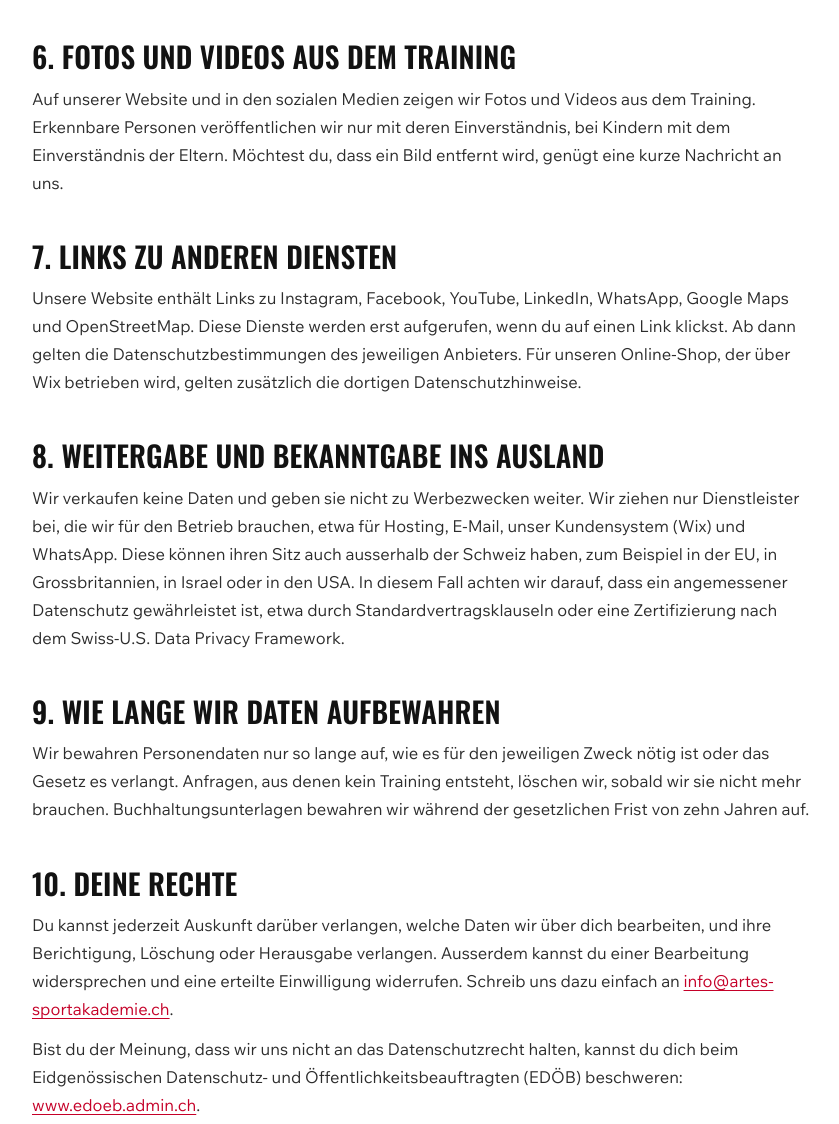
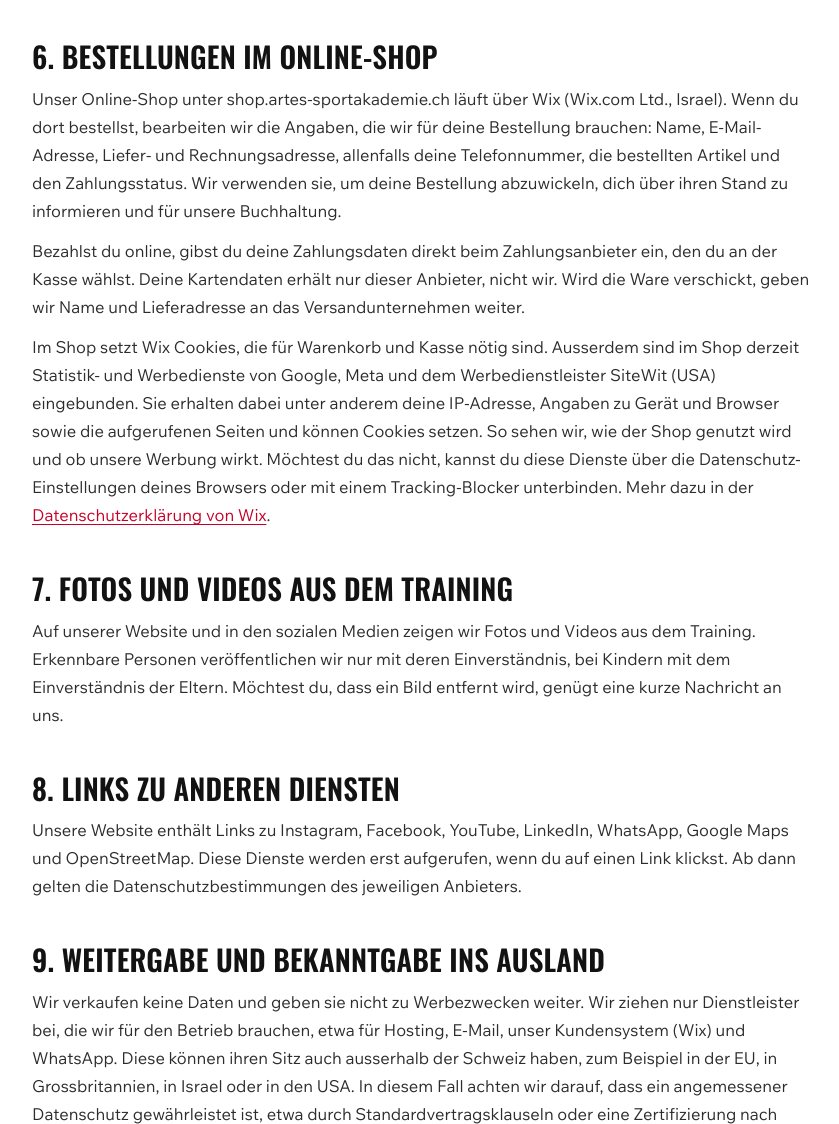
Before and after one commit to ayhanicoez-sys/artes-vorschau, a plain HTML site: page datenschutz.html in a window 1280 px wide. Shown: the part 2060-3184 px from the top of the page, without its empty margins (218-1057 px from the left). Drawn offline with Linux system fonts and the light colour scheme.

Commit message:
Datenschutz: neuer Abschnitt 6 «Bestellungen im Online-Shop», Nummern 7–13

```diff
--- a/datenschutz.html
+++ b/datenschutz.html
@@ -112,26 +112,31 @@
         <h2>5. Training und Mitgliedschaft</h2>
         <p>Wenn du bei uns trainierst oder Mitglied wirst, bearbeiten wir die dafür nötigen Angaben, zum Beispiel Name und Kontaktdaten, bei Kindern auch die Kontaktdaten der Eltern. Wir brauchen sie, um das Training zu organisieren, die Mitgliedschaft zu verwalten und abzurechnen.</p>
 
-        <h2>6. Fotos und Videos aus dem Training</h2>
+        <h2>6. Bestellungen im Online-Shop</h2>
+        <p>Unser Online-Shop unter shop.artes-sportakademie.ch läuft über Wix (Wix.com Ltd., Israel). Wenn du dort bestellst, bearbeiten wir die Angaben, die wir für deine Bestellung brauchen: Name, E-Mail-Adresse, Liefer- und Rechnungsadresse, allenfalls deine Telefonnummer, die bestellten Artikel und den Zahlungsstatus. Wir verwenden sie, um deine Bestellung abzuwickeln, dich über ihren Stand zu informieren und für unsere Buchhaltung.</p>
+        <p>Bezahlst du online, gibst du deine Zahlungsdaten direkt beim Zahlungsanbieter ein, den du an der Kasse wählst. Deine Kartendaten erhält nur dieser Anbieter, nicht wir. Wird die Ware verschickt, geben wir Name und Lieferadresse an das Versandunternehmen weiter.</p>
+        <p>Im Shop setzt Wix Cookies, die für Warenkorb und Kasse nötig sind. Ausserdem sind im Shop derzeit Statistik- und Werbedienste von Google, Meta und dem Werbedienstleister SiteWit (USA) eingebunden. Sie erhalten dabei unter anderem deine IP-Adresse, Angaben zu Gerät und Browser sowie die aufgerufenen Seiten und können Cookies setzen. So sehen wir, wie der Shop genutzt wird und ob unsere Werbung wirkt. Möchtest du das nicht, kannst du diese Dienste über die Datenschutz-Einstellungen deines Browsers oder mit einem Tracking-Blocker unterbinden. Mehr dazu in der <a href="https://de.wix.com/about/privacy" target="_blank" rel="noopener">Datenschutzerklärung von Wix</a>.</p>
+
+        <h2>7. Fotos und Videos aus dem Training</h2>
         <p>Auf unserer Website und in den sozialen Medien zeigen wir Fotos und Videos aus dem Training. Erkennbare Personen veröffentlichen wir nur mit deren Einverständnis, bei Kindern mit dem Einverständnis der Eltern. Möchtest du, dass ein Bild entfernt wird, genügt eine kurze Nachricht an uns.</p>
 
-        <h2>7. Links zu anderen Diensten</h2>
-        <p>Unsere Website enthält Links zu Instagram, Facebook, YouTube, LinkedIn, WhatsApp, Google Maps und OpenStreetMap. Diese Dienste werden erst aufgerufen, wenn du auf einen Link klickst. Ab dann gelten die Datenschutzbestimmungen des jeweiligen Anbieters. Für unseren Online-Shop, der über Wix betrieben wird, gelten zusätzlich die dortigen Datenschutzhinweise.</p>
+        <h2>8. Links zu anderen Diensten</h2>
+        <p>Unsere Website enthält Links zu Instagram, Facebook, YouTube, LinkedIn, WhatsApp, Google Maps und OpenStreetMap. Diese Dienste werden erst aufgerufen, wenn du auf einen Link klickst. Ab dann gelten die Datenschutzbestimmungen des jeweiligen Anbieters.</p>
 
-        <h2>8. Weitergabe und Bekanntgabe ins Ausland</h2>
+        <h2>9. Weitergabe und Bekanntgabe ins Ausland</h2>
         <p>Wir verkaufen keine Daten und geben sie nicht zu Werbezwecken weiter. Wir ziehen nur Dienstleister bei, die wir für den Betrieb brauchen, etwa für Hosting, E-Mail, unser Kundensystem (Wix) und WhatsApp. Diese können ihren Sitz auch ausserhalb der Schweiz haben, zum Beispiel in der EU, in Grossbritannien, in Israel oder in den USA. In diesem Fall achten wir darauf, dass ein angemessener Datenschutz gewährleistet ist, etwa durch Standardvertragsklauseln oder eine Zertifizierung nach dem Swiss-U.S. Data Privacy Framework.</p>
 
-        <h2>9. Wie lange wir Daten aufbewahren</h2>
+        <h2>10. Wie lange wir Daten aufbewahren</h2>
         <p>Wir bewahren Personendaten nur so lange auf, wie es für den jeweiligen Zweck nötig ist oder das Gesetz es verlangt. Anfragen, aus denen kein Training entsteht, löschen wir, sobald wir sie nicht mehr brauchen. Buchhaltungsunterlagen bewahren wir während der gesetzlichen Frist von zehn Jahren auf.</p>
 
-        <h2>10. Deine Rechte</h2>
+        <h2>11. Deine Rechte</h2>
         <p>Du kannst jederzeit Auskunft darüber verlangen, welche Daten wir über dich bearbeiten, und ihre Berichtigung, Löschung oder Herausgabe verlangen. Ausserdem kannst du einer Bearbeitung widersprechen und eine erteilte Einwilligung widerrufen. Schreib uns dazu einfach an <a href="mailto:info@artes-sportakademie.ch">info@artes-sportakademie.ch</a>.</p>
         <p>Bist du der Meinung, dass wir uns nicht an das Datenschutzrecht halten, kannst du dich beim Eidgenössischen Datenschutz- und Öffentlichkeitsbeauftragten (EDÖB) beschweren: <a href="https://www.edoeb.admin.ch" target="_blank" rel="noopener">www.edoeb.admin.ch</a>.</p>
 
-        <h2>11. Sicherheit</h2>
+        <h2>12. Sicherheit</h2>
         <p>Die Verbindung zu unserer Website ist verschlüsselt (HTTPS). Wir schützen deine Daten mit angemessenen technischen und organisatorischen Massnahmen.</p>
 
-        <h2>12. Änderungen</h2>
+        <h2>13. Änderungen</h2>
         <p>Wir passen diese Datenschutzerklärung an, wenn sich unsere Website oder unsere Abläufe ändern. Es gilt die jeweils hier veröffentlichte Fassung.</p>
         <p class="legal__date">Stand: November 2026</p>
     </div>
```
